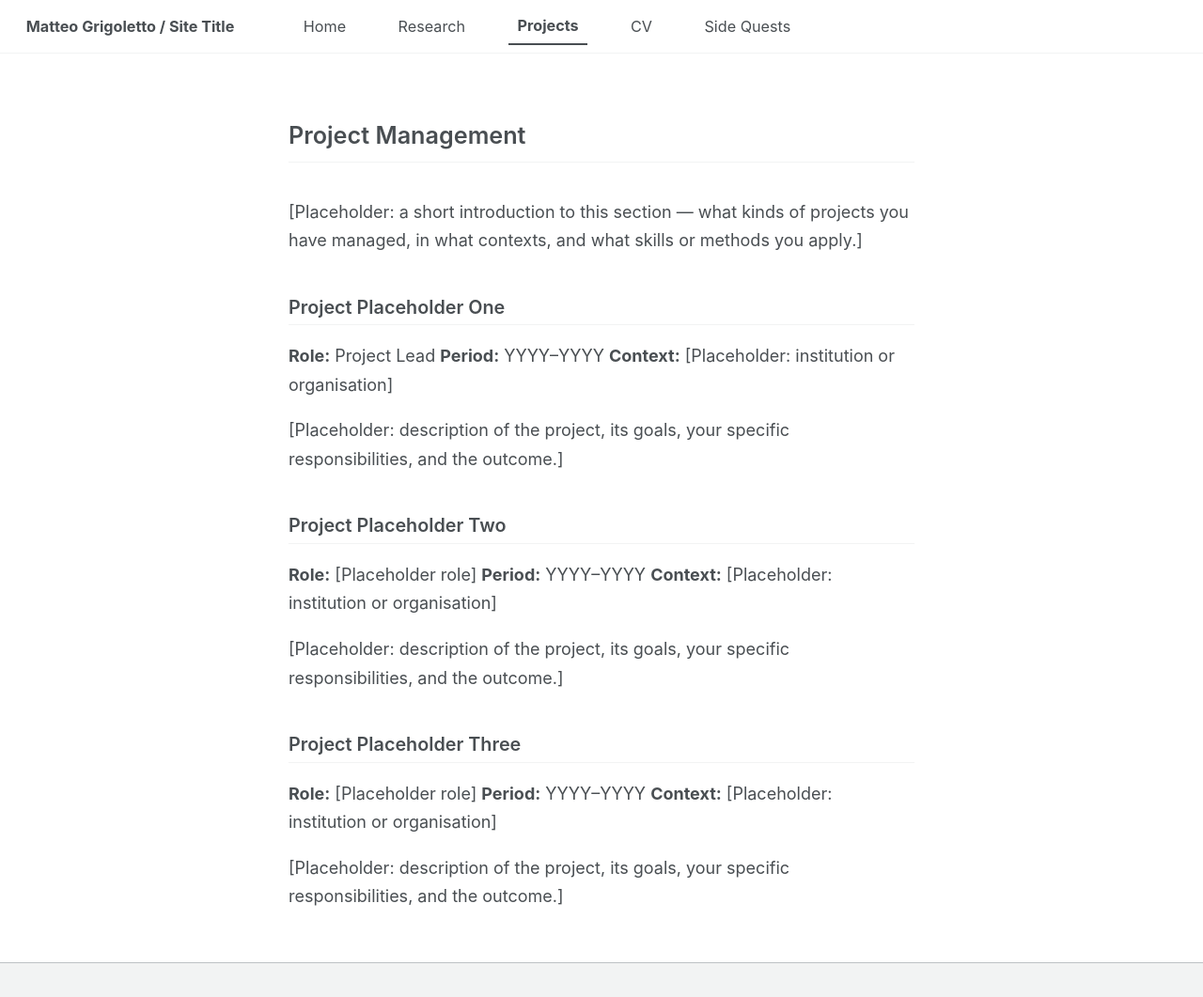
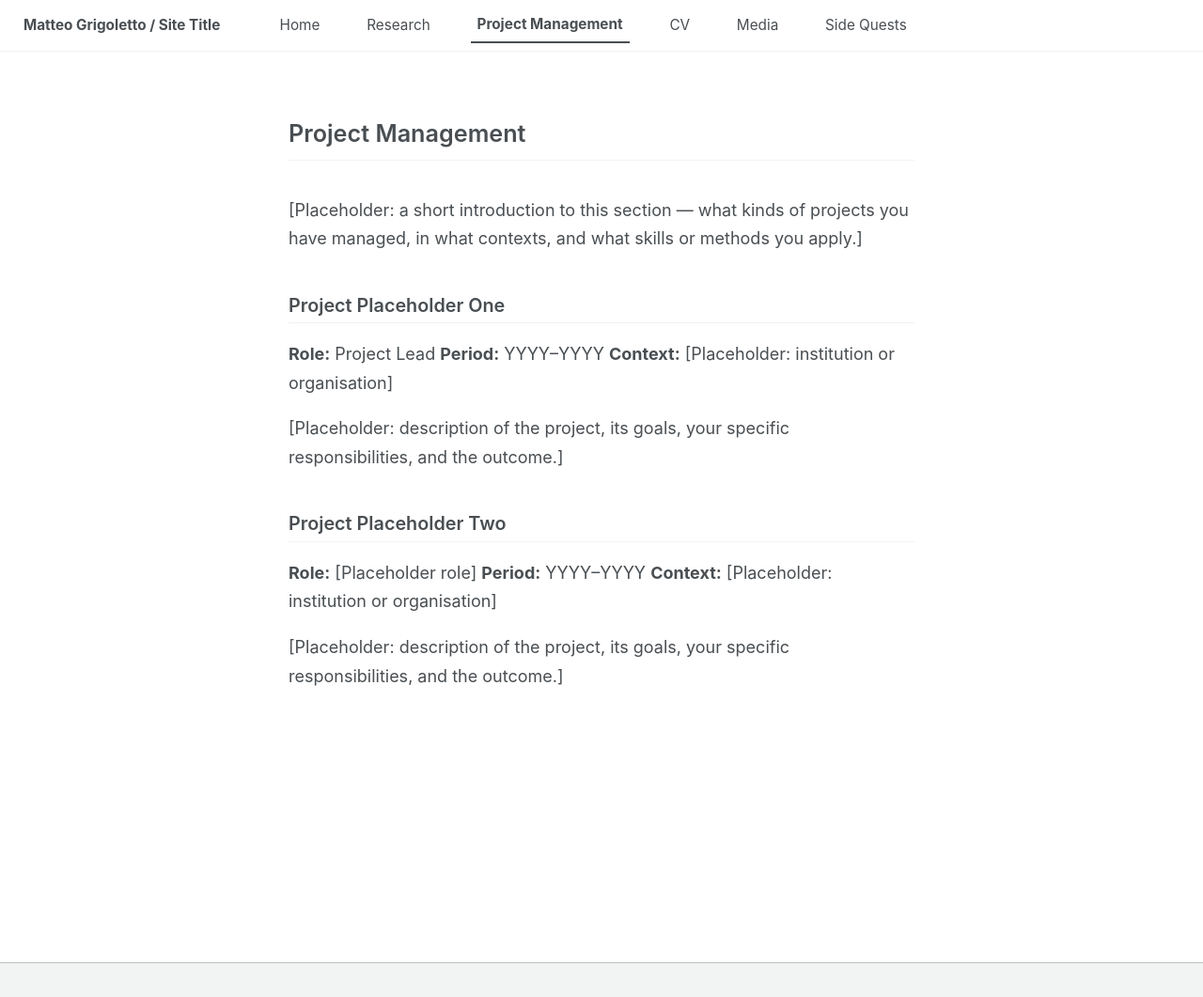
Before and after one commit to matteo-g/matteo-g.github.io, a Jekyll site: the page built from _pages/project-management.md, in a window 1280 px wide and 1061 px high. Shown: the whole window at 94% size. Built offline with Jekyll 4.4.1, drawn with Linux system fonts in a browser that asks for light colours; a script bundle is joined from its source files by our own code; library files that are not in the unit come from our copies.

Commit message:
added sections and fixed outline

```diff
--- a/_data/navigation.yml
+++ b/_data/navigation.yml
@@ -5,11 +5,14 @@ main:
   - title: "Research"
     url: /research/
 
-  - title: "Projects"
+  - title: "Project Management"
     url: /project-management/
 
   - title: "CV"
     url: /files/cv.pdf
 
+  - title: "Media"
+    url: /media/
+
   - title: "Side Quests"
     url: /side-quests/
--- a/_pages/project-management.md
+++ b/_pages/project-management.md
@@ -25,12 +25,3 @@ responsibilities, and the outcome.]
 
 [Placeholder: description of the project, its goals, your specific
 responsibilities, and the outcome.]
-
-## Project Placeholder Three
-
-**Role:** [Placeholder role]
-**Period:** YYYY–YYYY
-**Context:** [Placeholder: institution or organisation]
-
-[Placeholder: description of the project, its goals, your specific
-responsibilities, and the outcome.]
--- a/_sass/layout/_minimal.scss
+++ b/_sass/layout/_minimal.scss
@@ -4,12 +4,12 @@
 
 /* Tighten masthead nav so all items fit on one line */
 .masthead__menu-item--lg {
-  padding-right: 1em;
+  padding-right: 0.75em;
 }
 
 .greedy-nav .visible-links a {
-  font-size: 0.9em;
-  padding: 0.4em 0.6em;
+  font-size: 0.85em;
+  padding: 0.4em 0.45em;
 }
 
 #minimal-main {
@@ -190,6 +190,42 @@
    Side Quests: post list
    -------------------------------------------------------------------------- */
 
+/* --------------------------------------------------------------------------
+   Media: news entries
+   -------------------------------------------------------------------------- */
+
+.media-entry {
+  margin-bottom: 1.4em;
+
+  .media-outlet {
+    font-size: 0.85em;
+    opacity: 0.65;
+    margin-bottom: 0.15em;
+
+    .media-date {
+      font-style: italic;
+    }
+  }
+
+  .media-headline {
+    font-size: 1em;
+    font-weight: 600;
+
+    a {
+      color: var(--global-text-color);
+      text-decoration: none;
+
+      &:hover {
+        text-decoration: underline;
+      }
+    }
+  }
+}
+
+/* --------------------------------------------------------------------------
+   Side Quests: post list
+   -------------------------------------------------------------------------- */
+
 .side-quest-entry {
   margin-bottom: 2em;
   padding-bottom: 2em;
```
Also changed, not shown: _pages/media.md (added, +18 -0 lines), _pages/side-quests.md (+1 -1 lines).
